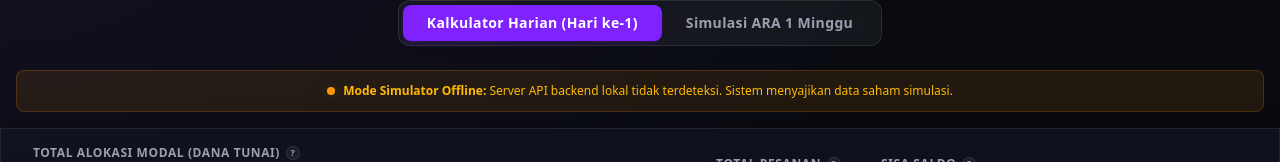
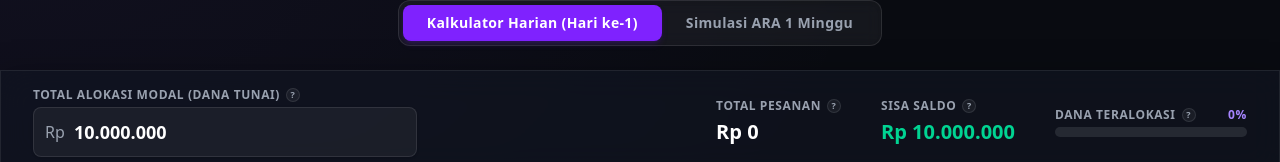
Before and after one commit to dayywkd/Kalkulator-IPO, a React (Vite) app in the folder frontend/: page / in a window 1280 px wide. Shown: the part 176-338 px from the top of the page. Built offline with nearby package versions, Linux system fonts and the light colour scheme; no server answers.

Commit message:
UI: Menyembunyikan notifikasi mode offline agar UI bersih

```diff
--- a/frontend/src/App.jsx
+++ b/frontend/src/App.jsx
@@ -207,18 +207,7 @@ export default function App() {
         </div>
       </div>
 
-      {/* Indikator Status API Offline */}
-      {isOfflineMode && (
-        <div className="max-w-7xl mx-auto px-4 mb-4">
-          <div className="bg-amber-500/10 border border-amber-500/20 text-amber-400 rounded-lg p-3 text-xs flex items-center justify-center gap-2">
-            <span className="flex h-2 w-2 relative">
-              <span className="animate-ping absolute inline-flex h-full w-full rounded-full bg-amber-400 opacity-75"></span>
-              <span className="relative inline-flex rounded-full h-2 w-2 bg-amber-500"></span>
-            </span>
-            <span><strong>Mode Simulator Offline:</strong> Server API backend lokal tidak terdeteksi. Sistem menyajikan data saham simulasi.</span>
-          </div>
-        </div>
-      )}
+      {/* Indikator Status API Offline disembunyikan agar UI tetap bersih */}
 
       {/* Sticky Capital & Balance Header */}
       <CapitalHeader
```
